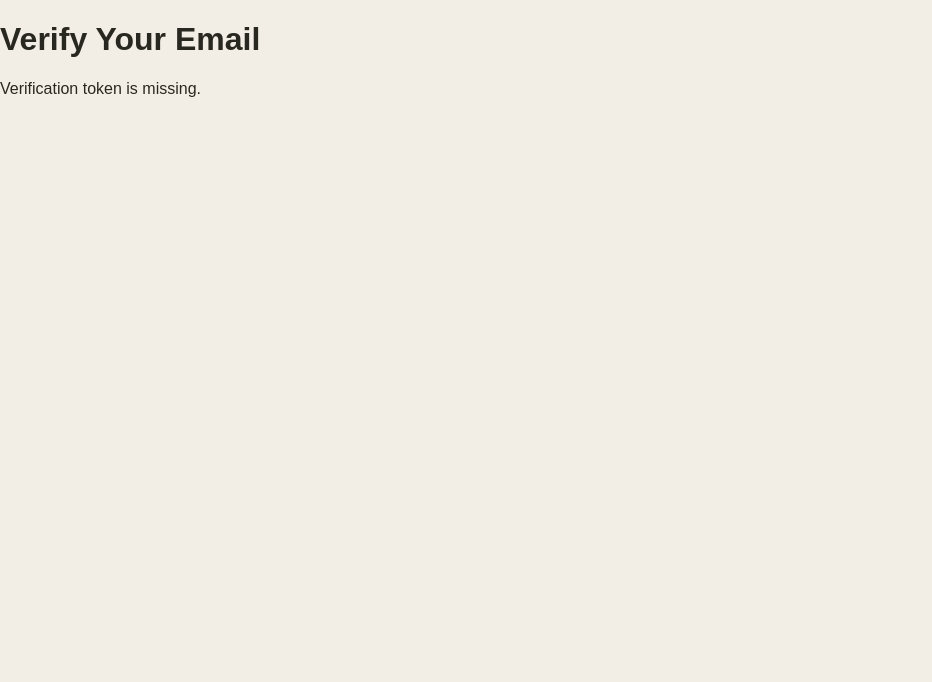
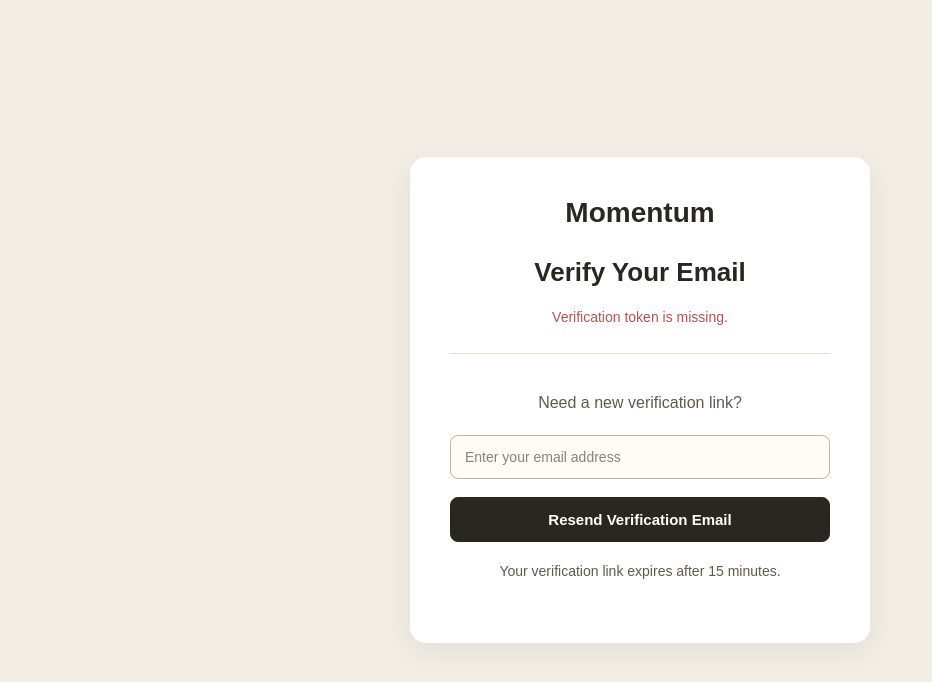
Before and after one commit to Anujchhaparwal/momentum, a React (Vite) app: page /verify-email in a window 1280 px wide. Both pictures are taken after a click on the button "Verify My Email". Shown: the top 682 px of the page, without its empty margins (0-932 px from the left). Built offline with nearby package versions, Linux system fonts and the light colour scheme.

Commit message:
Implement resend email verification flow

```diff
--- /dev/null
+++ b/src/pages/VerifyEmail.css
@@ -0,0 +1,116 @@
+.verify-page {
+  min-height: 100vh;
+  background-color: #F3EEE5;
+  display: flex;
+  justify-content: center;
+  align-items: center;
+  padding: 24px;
+}
+
+.verify-card {
+  width: 100%;
+  max-width: 460px;
+  background-color: #FFFFFF;
+  padding: 40px;
+  border-radius: 16px;
+  text-align: center;
+  box-shadow: 0 8px 30px rgba(41, 40, 32, 0.08);
+}
+
+.verify-logo {
+  color: #292820;
+  font-size: 28px;
+  font-weight: 700;
+  margin-bottom: 28px;
+}
+
+.verify-card h1 {
+  color: #292820;
+  font-size: 26px;
+  margin-bottom: 12px;
+}
+
+.verify-card p {
+  color: #62594D;
+  line-height: 1.6;
+  margin-bottom: 20px;
+}
+
+.verify-button {
+  width: 100%;
+  padding: 13px 20px;
+  background-color: #292820;
+  color: #FFFFFF;
+  border: 1px solid #292820;
+  border-radius: 8px;
+  font-size: 15px;
+  font-weight: 600;
+  cursor: pointer;
+  transition: 0.2s ease;
+}
+
+.verify-button:hover {
+  background-color: #FFFCF7;
+  color: #292820;
+  border-color: #C4B49D;
+}
+
+.verify-button:disabled {
+  opacity: 0.6;
+  cursor: not-allowed;
+}
+
+.verify-message {
+  font-size: 14px;
+  margin-top: 18px;
+}
+
+.verify-success {
+  color: #15803D !important;
+}
+
+.verify-error {
+  color: #B45353 !important;
+}
+
+@media (max-width: 480px) {
+  .verify-card {
+    padding: 28px 22px;
+  }
+}
+
+.resend-section {
+  margin-top: 24px;
+  padding-top: 20px;
+  border-top: 1px solid #E8DFD1;
+}
+
+.resend-section input {
+  width: 100%;
+  padding: 13px 14px;
+  margin-bottom: 14px;
+  background-color: #FFFCF7;
+  color: #292820;
+  border: 1px solid #C4B49D;
+  border-radius: 8px;
+  font-size: 14px;
+  outline: none;
+  box-sizing: border-box;
+}
+
+.resend-section input:focus {
+  border-color: #4B5563;
+}
+
+.resend-section input::placeholder {
+  color: #8A8175;
+}
+
+.resend-section .verify-button {
+  margin-top: 4px;
+}
+
+.resend-section .verify-message {
+  margin-bottom: 0;
+  overflow-wrap: anywhere;
+}
--- a/src/pages/VerifyEmail.jsx
+++ b/src/pages/VerifyEmail.jsx
@@ -1,5 +1,7 @@
 import { useSearchParams } from "react-router-dom";
 import { useState } from "react";
+import "./VerifyEmail.css";
+
 
 function VerifyEmail() {
   const [searchParams] = useSearchParams();
@@ -7,6 +9,10 @@ function VerifyEmail() {
 
   const [status, setStatus] = useState("idle");
   const [message, setMessage] = useState("");
+  const [email, setEmail] = useState("");
+  const [resendLoading, setResendLoading] = useState(false);
+  const [resendMessage, setResendMessage] = useState("");
+  const [resendSuccess, setResendSuccess] = useState(false);
 
   const handleVerification = async () => {
     if (!token) {
@@ -35,27 +41,114 @@ function VerifyEmail() {
       setMessage(error.message);
     }
   };
+  const handleResendVerification = async () => {
+    if (!email.trim()) {
+      setResendMessage("Please enter your email address.");
+      setResendSuccess(false);
+      return;
+    }
+
+    try {
+      setResendLoading(true);
+      setResendMessage("");
+
+      const response = await fetch(
+        "http://localhost:5000/api/v1/auth/resend-verification",
+        {
+          method: "POST",
+          headers: {
+            "Content-Type": "application/json",
+          },
+          body: JSON.stringify({ email }),
+        }
+      );
+
+      const data = await response.json();
+
+      if (!response.ok) {
+        throw new Error(data.message || "Unable to resend verification email.");
+      }
+
+      setResendMessage(data.message);
+      setResendSuccess(true);
+    } catch (error) {
+      setResendMessage(error.message);
+      setResendSuccess(false);
+    } finally {
+      setResendLoading(false);
+    }
+  };
 
   return (
-    <div>
+    <div className="verify-page">
+      <div className="verify-card">
+        <div className="verify-logo">Momentum</div>
+
         <h1>Verify Your Email</h1>
 
         {status === "idle" && (
           <>
-          <p>Click below to verify your Momentum account.</p>
-          <button onClick={handleVerification}>
+            <p>You're one step away from getting started with Momentum.</p>
+
+            <button
+              className="verify-button"
+              onClick={handleVerification}
+              disabled={status === "loading"}
+            >
               Verify My Email
             </button>
           </>
         )}
 
-      {status === "loading" && <p>Verifying your email...</p>}
+        {status === "loading" && (
+          <p className="verify-message">Verifying your email...</p>
+        )}
 
-      {status === "success" && <p>{message}</p>}
+        {status === "success" && (
+          <p className="verify-message verify-success">{message}</p>
+        )}
 
-      {status === "error" && <p>{message}</p>}
+        {status === "error" && (
+          <p className="verify-message verify-error">{message}</p>
+        )}
+
+        {status === "error" && (
+          <div className="resend-section">
+            <p>Need a new verification link?</p>
+
+            <input
+              type="email"
+              placeholder="Enter your email address"
+              value={email}
+              onChange={(e) => setEmail(e.target.value)}
+            />
+
+            <button
+              className="verify-button"
+              onClick={handleResendVerification}
+              disabled={resendLoading}
+            >
+              {resendLoading ? "Sending..." : "Resend Verification Email"}
+            </button>
+
+            {resendMessage && (
+              <p className={`verify-message ${resendSuccess ? "verify-success" : "verify-error"}`}>
+                {resendMessage}
+              </p>
+            )}
+          </div>
+        )}
+
+        {status !== "success" && (
+          <p className="verify-message">
+            Your verification link expires after 15 minutes.
+          </p>
+        )}
+      </div>
     </div>
   );
+
+
 }
 
 export default VerifyEmail;
```
Also changed, not shown: 2 other files (tests, documents, lock files or other folders). Lines whose indentation alone changed are shown as unchanged.
